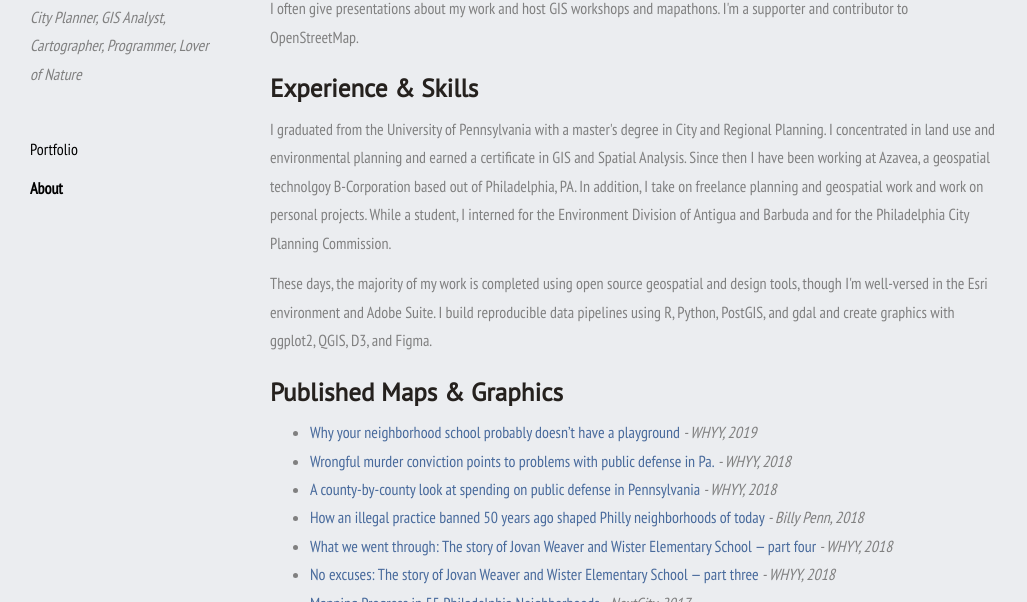
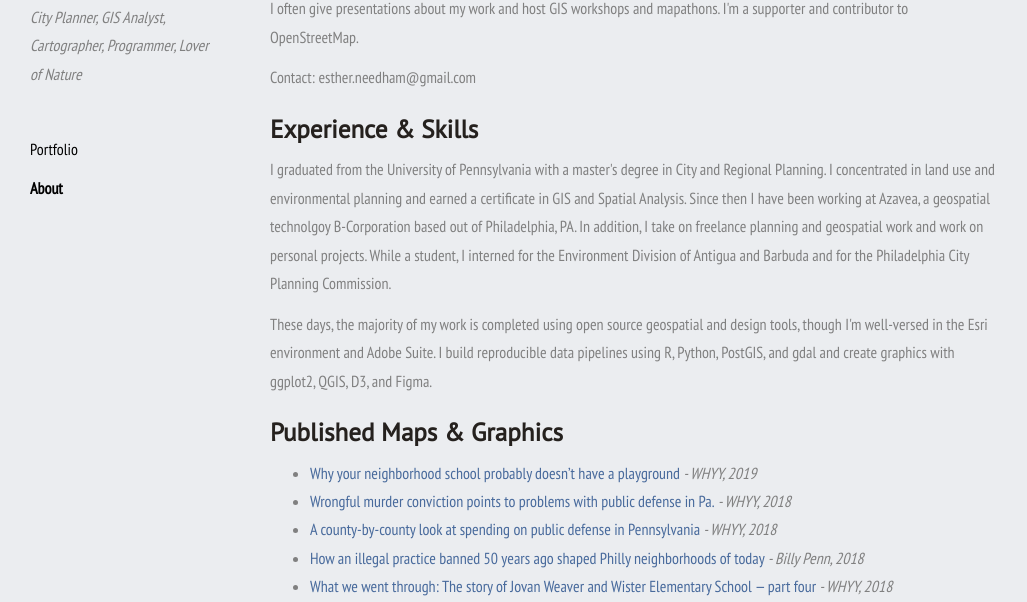
Before and after one commit to eneedham/portfolio, a plain HTML site: page about.html in a window 1280 px wide. Shown: the part 190-792 px from the top of the page, without its empty margins (0-1027 px from the left). Drawn offline with Linux system fonts and the light colour scheme.

Commit message:
add contact

```diff
--- a/about.html
+++ b/about.html
@@ -74,6 +74,8 @@
 
     <p>I often give presentations about my work and host GIS workshops and mapathons. I'm a supporter and contributor to OpenStreetMap.</p>
 
+    <p>Contact: esther.needham@gmail.com</p>
+
     <h3>Experience & Skills</h3>
 
     <p>I graduated from the University of Pennsylvania with a master's degree in City and Regional Planning. I concentrated in land use and environmental planning and earned a certificate in GIS and Spatial Analysis. Since then I have been working at Azavea, a geospatial technolgoy B-Corporation based out of Philadelphia, PA. In addition, I take on freelance planning and geospatial work and work on personal projects. While a student, I interned for the Environment Division of Antigua and Barbuda and for the Philadelphia City Planning Commission.</p>
```
